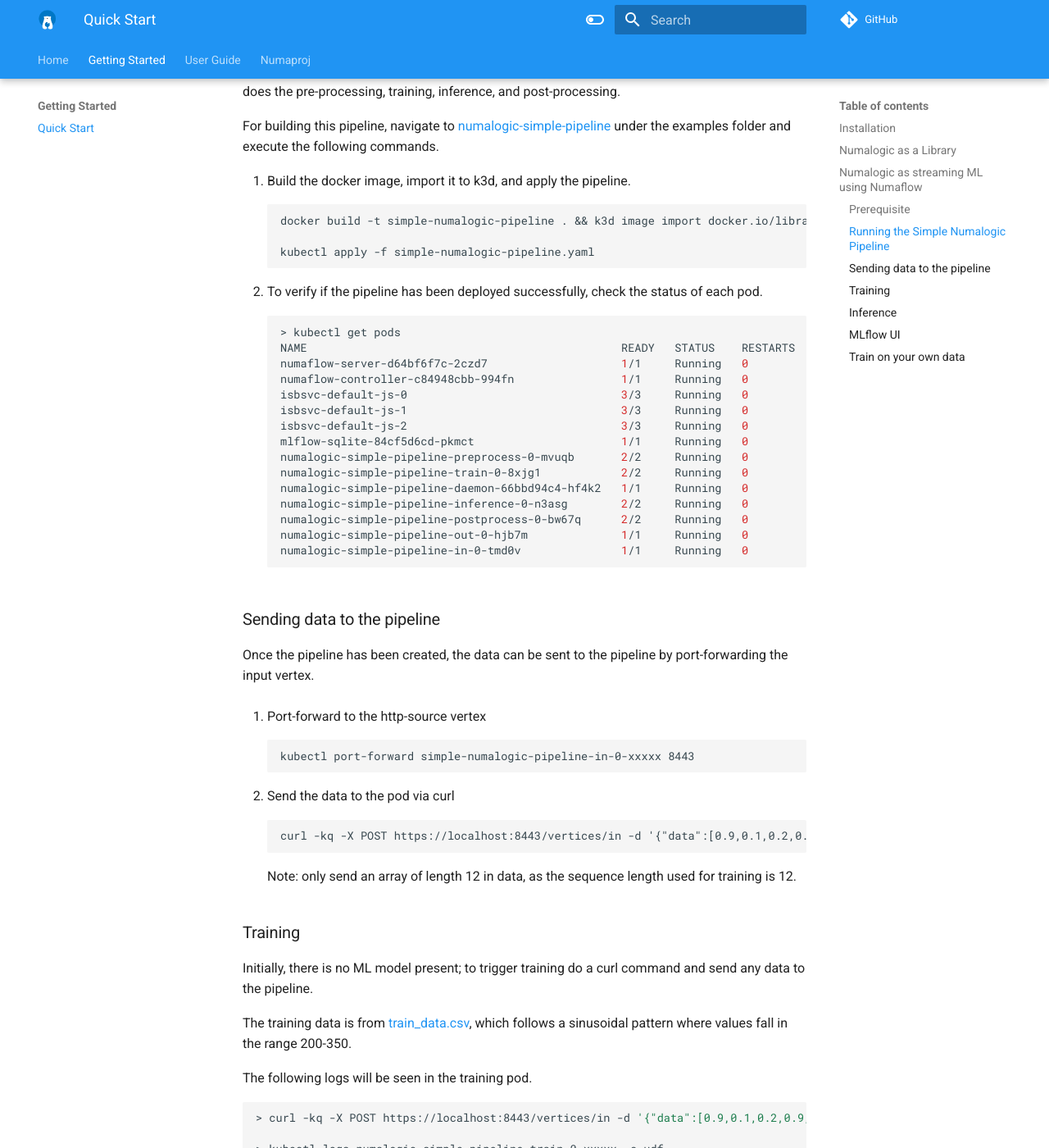
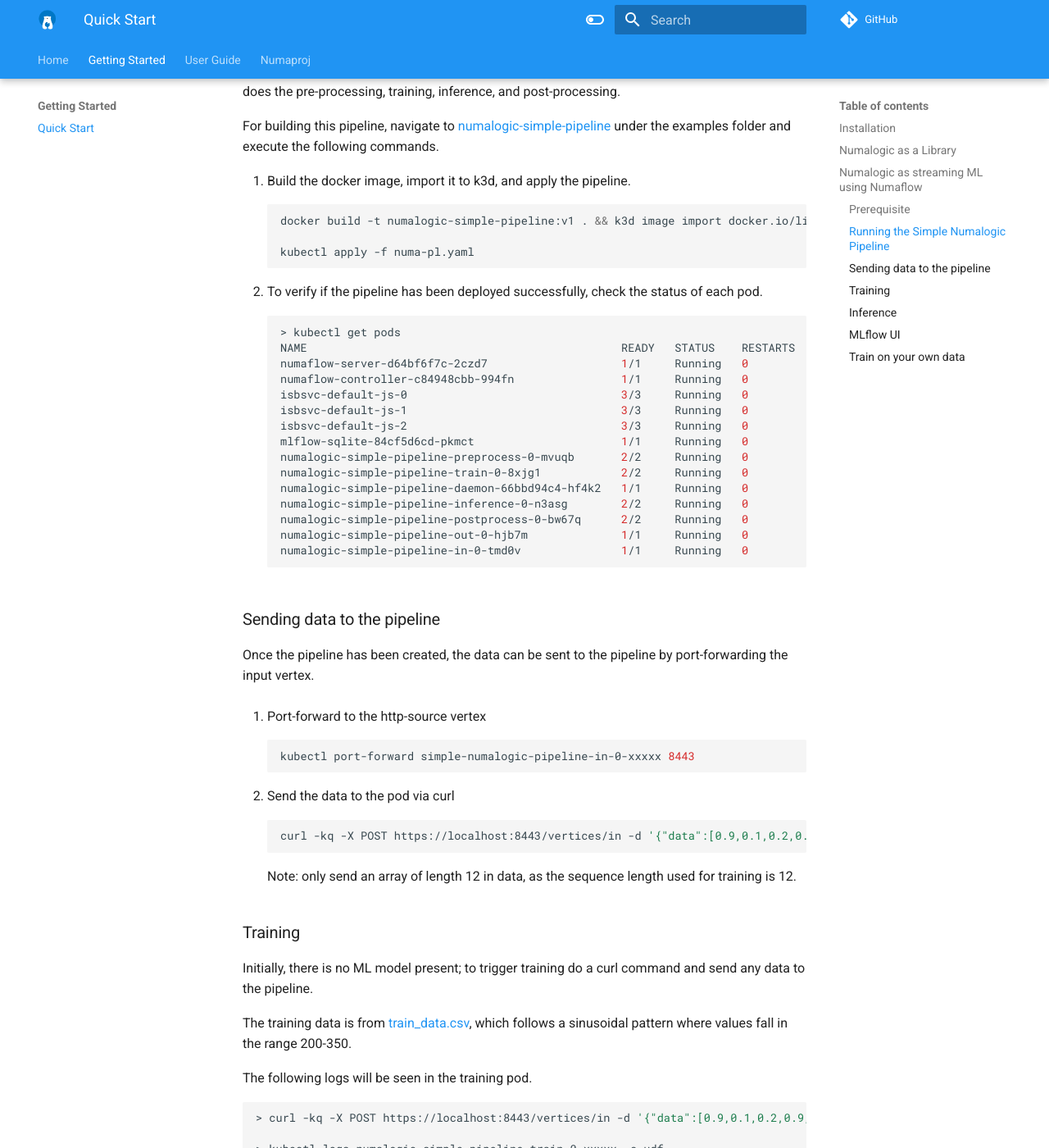
Before and after one commit to numaproj/numalogic, an MkDocs documentation site: the page built from docs/quick-start.md, in a window 1280 px wide and 1400 px high, scrolled down 1698 px. Shown: the whole window at 82% size. Built offline with MkDocs 1.6.1 and Material for MkDocs 9.7.7, drawn with Linux system fonts in a browser that asks for light colours; comment, search, counter and statistics services are not loaded; some of the changed text lies outside the part shown.

Commit message:
docs: fix numaflow quickstart (#69)
Signed-off-by: Avik Basu <avikbasu93@gmail.com>

````diff
--- a/docs/quick-start.md
+++ b/docs/quick-start.md
@@ -73,10 +73,10 @@ Once Numaflow is installed, create a simple Numalogic pipeline, which takes in t
 For building this pipeline, navigate to [numalogic-simple-pipeline](https://github.com/numaproj/numalogic/tree/main/examples/numalogic-simple-pipeline) under the examples folder and execute the following commands.
 
 1. Build the docker image, import it to k3d, and apply the pipeline.
-```
-docker build -t simple-numalogic-pipeline . && k3d image import docker.io/library/simple-numalogic-pipeline
+```shell
+docker build -t numalogic-simple-pipeline:v1 . && k3d image import docker.io/library/numalogic-simple-pipeline:v1
 
-kubectl apply -f simple-numalogic-pipeline.yaml
+kubectl apply -f numa-pl.yaml
 ```
 2. To verify if the pipeline has been deployed successfully, check the status of each pod.
 ```shell
@@ -101,12 +101,12 @@ numalogic-simple-pipeline-in-0-tmd0v               1/1     Running   0
 Once the pipeline has been created, the data can be sent to the pipeline by port-forwarding the input vertex.
 
 1. Port-forward to the http-source vertex
-   ```
+   ```shell
    kubectl port-forward simple-numalogic-pipeline-in-0-xxxxx 8443
    ```
 
 2. Send the data to the pod via curl
-   ```
+   ```shell
    curl -kq -X POST https://localhost:8443/vertices/in -d '{"data":[0.9,0.1,0.2,0.9,0.9,0.9,0.9,0.8,1,0.9,0.9,0.7]}'
    ```
    Note: only send an array of length 12 in data, as the sequence length used for training is 12.
@@ -167,7 +167,7 @@ In the output, `ts_data` is the final array that the input array has been transf
 ### MLflow UI
 
 To see the model in MLflow UI, port forward mlflow-service using the below command and navigate to http://127.0.0.1:5000/
-   ```
+   ```shell
    kubectl port-forward svc/mlflow-service 5000
    ```
 
````
Also changed, not shown: 6 other files.
